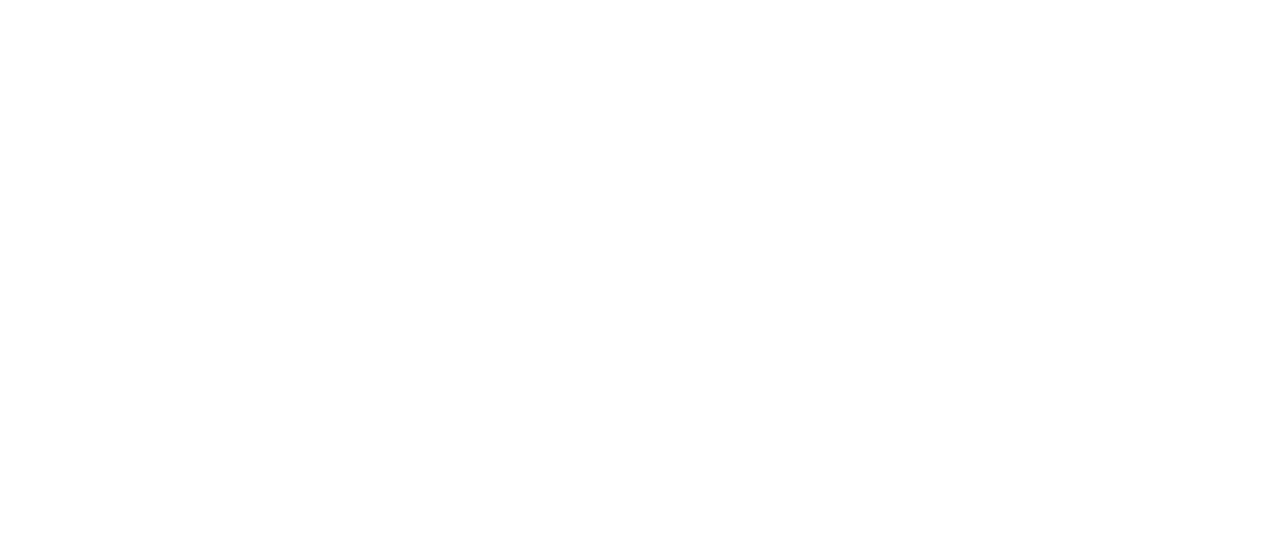
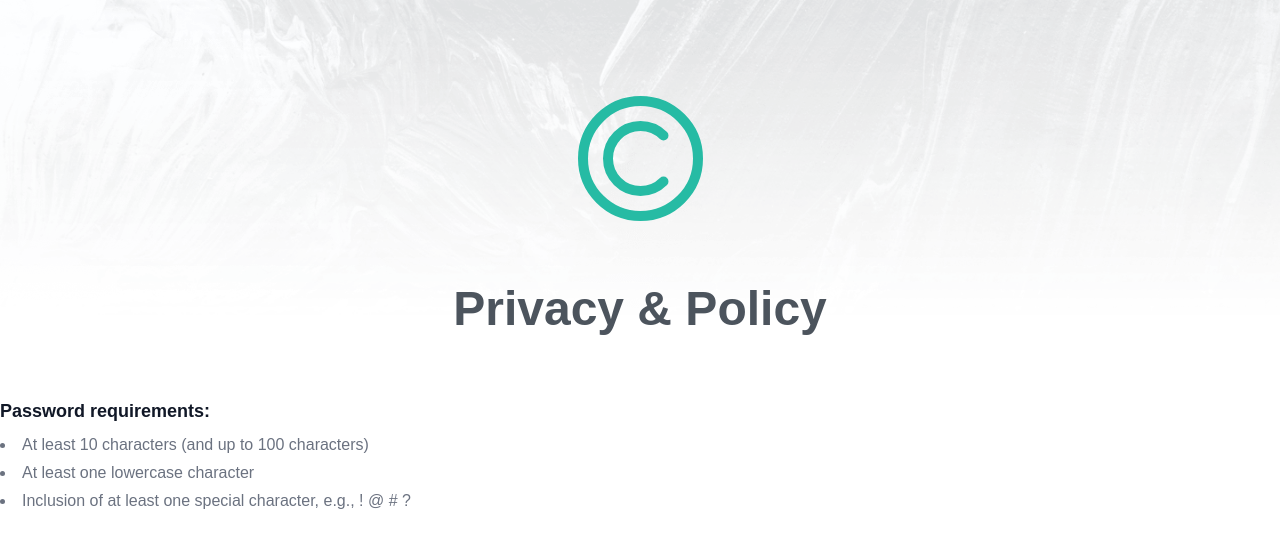
Before and after one commit to Hamzeh01/ClipVortex, a website: page privacy.html in a window 1280 px wide. Drawn offline with Linux system fonts and the light colour scheme; a web font is replaced by a local one.

Commit message:
add header section

```diff
--- a/privacy.html
+++ b/privacy.html
@@ -15,6 +15,27 @@
     />
   </head>
   <body>
+    <!-- header section -->
+    <header id="header">
+      <div class="pt-8 mb-16 section-container">
+        <img src="images/logo.svg" alt="" class="mx-auto my-16" />
 
+        <h3>Privacy & Policy</h3>
+      </div>
+    </header>
+    <!-- header section -->
+
+    <section id="privacy">
+      <h2 class="mb-2 text-lg font-semibold text-gray-900 dark:text-white">
+        Password requirements:
+      </h2>
+      <ul
+        class="max-w-md space-y-1 text-gray-500 list-disc list-inside dark:text-gray-400"
+      >
+        <li>At least 10 characters (and up to 100 characters)</li>
+        <li>At least one lowercase character</li>
+        <li>Inclusion of at least one special character, e.g., ! @ # ?</li>
+      </ul>
+    </section>
   </body>
 </html>
```
Also changed, not shown: css/style.css.
